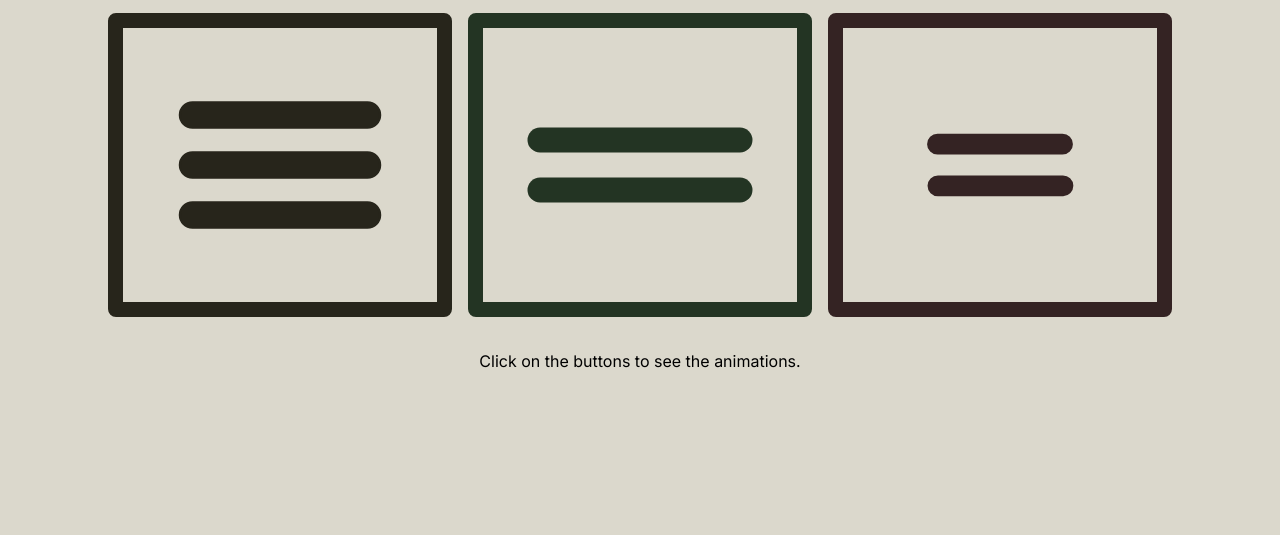
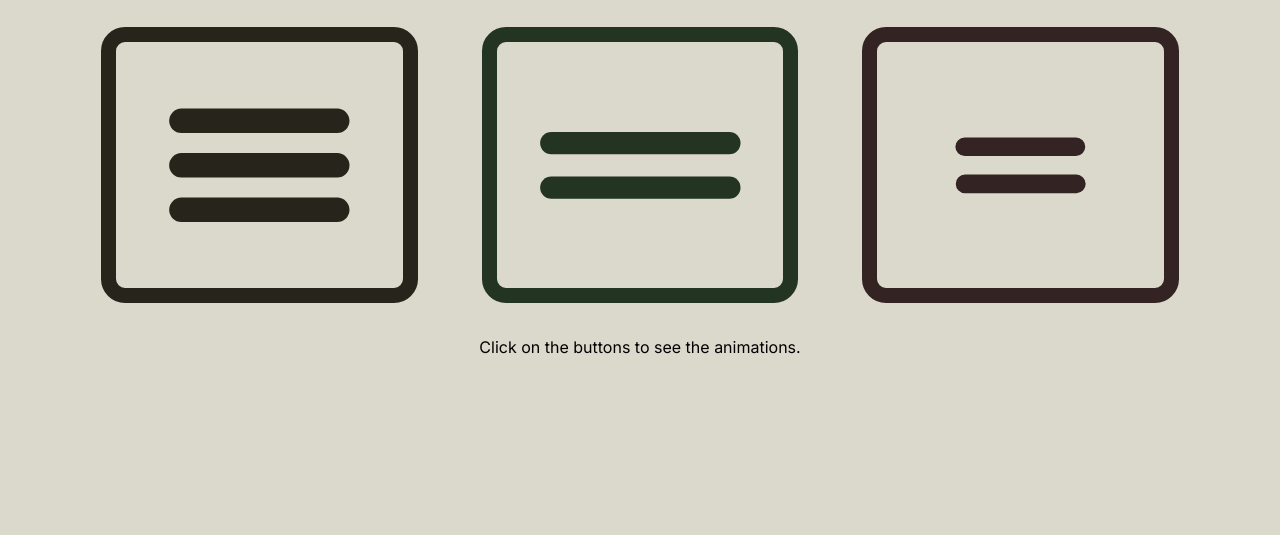
Before and after one commit to davinaleong/proj-animated-hamburger-menu, a website built with Vite: page index.html in a window 1280 px wide. Shown: the part 265-800 px from the top of the page. Built offline with nearby package versions, Linux system fonts and the light colour scheme.

Commit message:
Minor touch ups

```diff
--- a/styles/main.css
+++ b/styles/main.css
@@ -179,6 +179,7 @@ a:where(:hover, :focus, :focus-visible) {
   --btn-hover-opacity: 1;
 
   --btn-padding: var(--size-300) var(--size-600);
+  --btn-border-radius: var(--size-400);
   --btn-border-width: thin;
 
   display: inline-flex;
@@ -190,7 +191,7 @@ a:where(:hover, :focus, :focus-visible) {
   border: var(--btn-border-width) solid var(--btn-border-clr);
   padding: var(--btn-padding);
   transition: all 0.3s ease-in-out;
-  border-radius: var(--size-200);
+  border-radius: var(--btn-border-radius);
   text-decoration: none;
 }
 
@@ -288,6 +289,8 @@ a:where(:hover, :focus, :focus-visible) {
 
   --btn-hover-clr: var(--clr-primary-800);
   --btn-hover-border-clr: var(--clr-primary-800);
+
+  --btn-border-radius: var(--size-500);
 }
 
 .btn-one .line {
@@ -319,6 +322,8 @@ a:where(:hover, :focus, :focus-visible) {
 
   --btn-hover-clr: var(--clr-secondary-300);
   --btn-hover-border-clr: var(--clr-secondary-300);
+
+  --btn-border-radius: var(--size-500);
 }
 
 .btn-two :where(.hamburger) {
@@ -397,6 +402,7 @@ a:where(:hover, :focus, :focus-visible) {
 
   --btn-hover-clr: var(--clr-accent-300);
   --btn-hover-border-clr: var(--clr-accent-300);
+  --btn-border-radius: var(--size-500);
 }
 
 .btn-three .hamburger {
@@ -443,7 +449,7 @@ a:where(:hover, :focus, :focus-visible) {
   grid-template-columns: auto;
   grid-template-rows: repeat(3, 1fr);
   place-items: center;
-  gap: var(--size-400);
+  gap: var(--size-800);
 }
 
 @media (min-width: 48em) {
```
